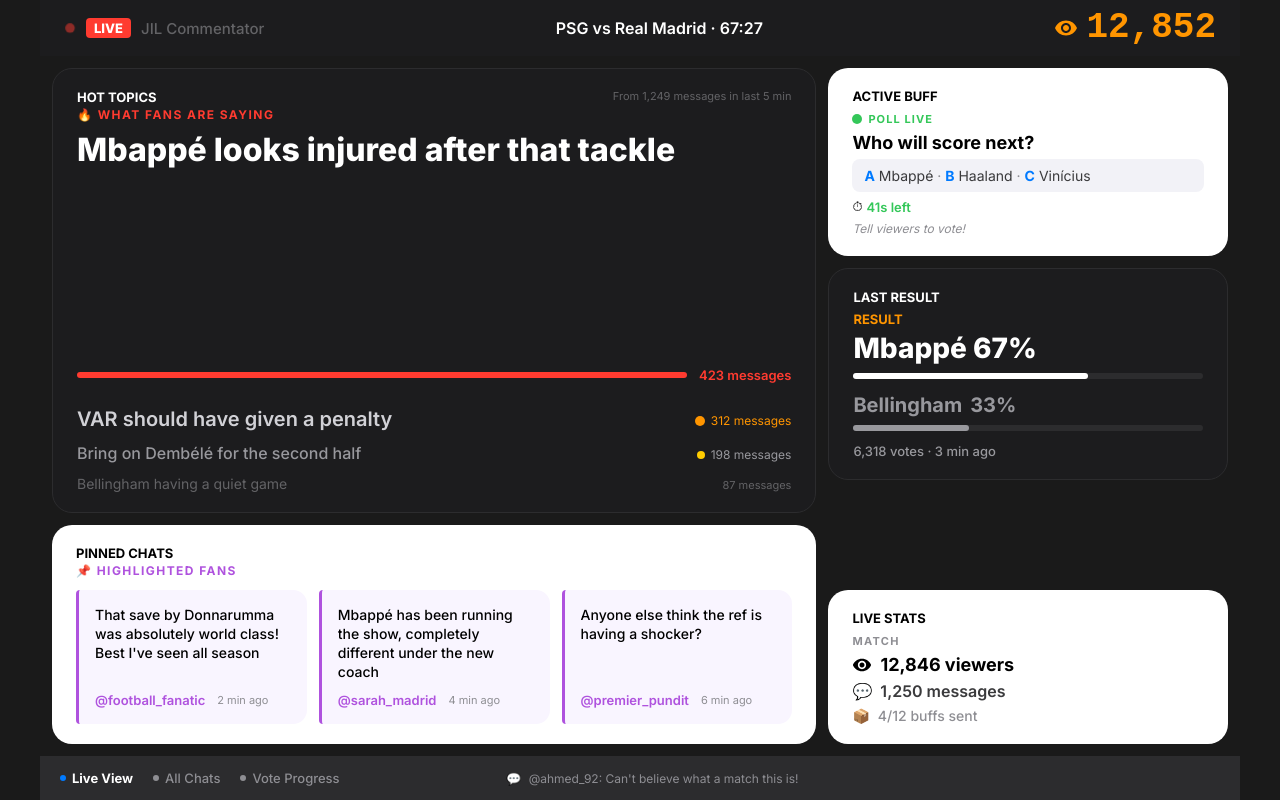
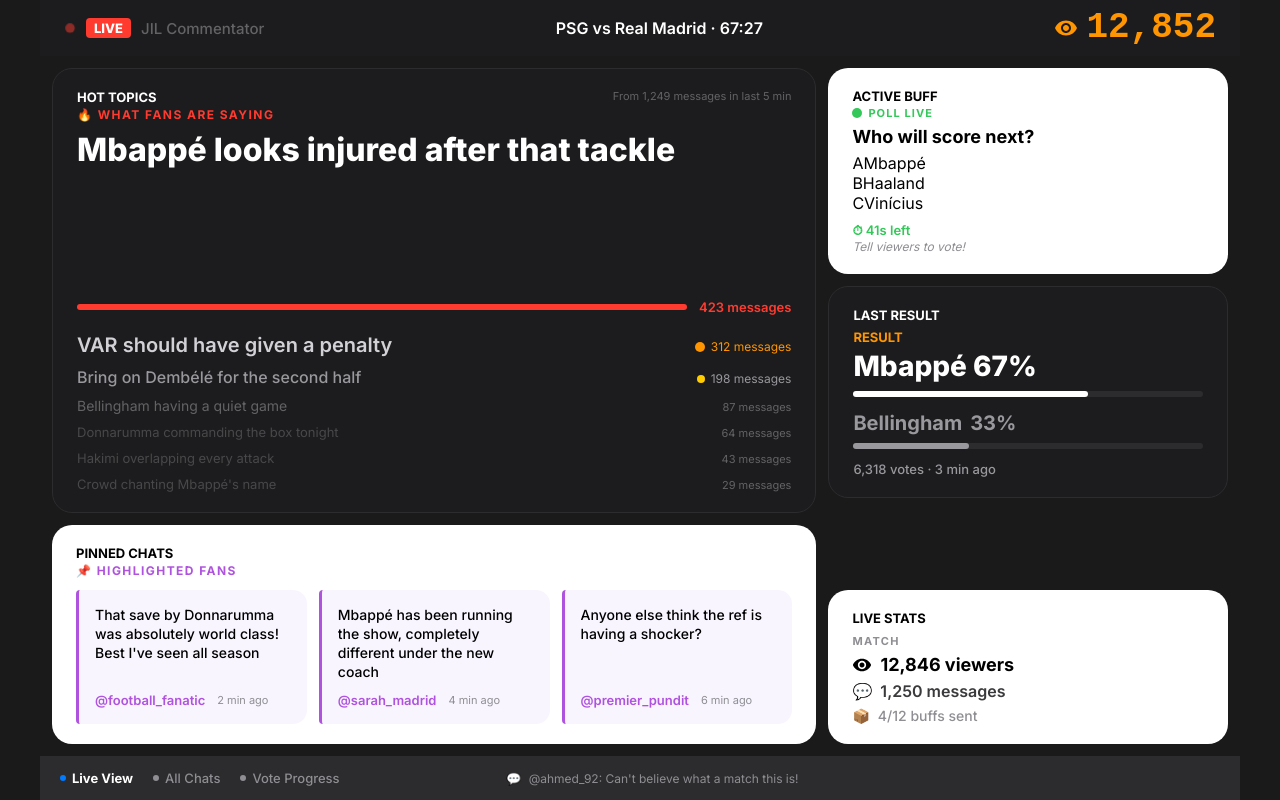
Before and after one commit to sajithamma/buff-commendatore, a Preact app: page / in a window 1280 px wide. Built offline with nearby package versions, Linux system fonts and the light colour scheme.

Commit message:
imrpved ux

```diff
--- a/src/components/ActiveBuff.tsx
+++ b/src/components/ActiveBuff.tsx
@@ -7,27 +7,32 @@
 
   if (buff.state !== "live") return null;
 
+  const isUrgent = (buff.timeLeft ?? 99) <= 10;
+
   return (
-    <div class="card white-card active-buff">
-      <div class="card-label dark">ACTIVE BUFF</div>
-      <div class="buff-live-indicator">
-        <span class="green-dot" />
-        <span class="poll-live-label">POLL LIVE</span>
+    <div class={`card white-card active-buff ${isUrgent ? "buff-urgent" : ""}`}>
+      <div class="buff-header">
+        <div class="card-label dark">ACTIVE BUFF</div>
+        <div class="buff-live-indicator">
+          <span class="green-dot pulse-green" />
+          <span class="poll-live-label">POLL LIVE</span>
+        </div>
       </div>
       <div class="buff-question">{buff.question}</div>
-      <div class="buff-options">
+      <div class="buff-options-list">
         {buff.options?.map((opt, i) => (
-          <span class="buff-option" key={i}>
-            <span class="option-letter">{optionLetters[i]}</span> {opt}
-            {i < (buff.options?.length ?? 0) - 1 && <span class="option-sep"> · </span>}
-          </span>
+          <div class="buff-option-row" key={i}>
+            <span class="option-badge">{optionLetters[i]}</span>
+            <span class="option-name">{opt}</span>
+          </div>
         ))}
       </div>
-      <div class="buff-timer">
-        <span class="timer-icon">⏱</span>
-        <span class="timer-value">{buff.timeLeft}s left</span>
+      <div class="buff-footer">
+        <div class={`buff-timer-pill ${isUrgent ? "timer-urgent" : ""}`}>
+          <span class="timer-value">⏱ {buff.timeLeft}s left</span>
+        </div>
+        <div class="buff-cta">Tell viewers to vote!</div>
       </div>
-      <div class="buff-cta">Tell viewers to vote!</div>
     </div>
   );
 }
--- a/src/components/HotTopics.tsx
+++ b/src/components/HotTopics.tsx
@@ -1,4 +1,13 @@
 import { useTopics, useMessageCount } from "../hooks/useSimulation";
+
+const topicStyles = [
+  { textClass: "topic-2-text", countClass: "orange", dot: "orange-dot" },
+  { textClass: "topic-3-text", countClass: "yellow", dot: "yellow-dot" },
+  { textClass: "topic-4-text", countClass: "gray", dot: null },
+  { textClass: "topic-5-text", countClass: "gray", dot: null },
+  { textClass: "topic-5-text", countClass: "gray", dot: null },
+  { textClass: "topic-5-text", countClass: "gray", dot: null },
+];
 
 export function HotTopics() {
   const { topics, animKey } = useTopics();
@@ -18,34 +27,27 @@
         {/* Topic 1 — Hero */}
         <div class="topic topic-1 slide-in">
           <div class="topic-1-text">{topics[0].text}</div>
+        </div>
+
+        {/* Heat bar + secondary topics grouped at bottom */}
+        <div class="topics-bottom">
           <div class="heat-bar-container">
             <div class="heat-bar" />
             <span class="heat-bar-count">{topics[0].messages} messages</span>
           </div>
-        </div>
 
-        {/* Topic 2 */}
-        <div class="topic topic-2 slide-in" style="animation-delay: 0.05s">
-          <span class="topic-2-text">{topics[1].text}</span>
-          <span class="topic-count orange">
-            <span class="topic-dot orange-dot" />
-            {topics[1].messages} messages
-          </span>
-        </div>
-
-        {/* Topic 3 */}
-        <div class="topic topic-3 slide-in" style="animation-delay: 0.1s">
-          <span class="topic-3-text">{topics[2].text}</span>
-          <span class="topic-count yellow">
-            <span class="topic-dot yellow-dot" />
-            {topics[2].messages} messages
-          </span>
-        </div>
-
-        {/* Topic 4 */}
-        <div class="topic topic-4 slide-in" style="animation-delay: 0.15s">
-          <span class="topic-4-text">{topics[3].text}</span>
-          <span class="topic-count gray">{topics[3].messages} messages</span>
+          {topics.slice(1).map((topic, i) => {
+            const style = topicStyles[i] || topicStyles[topicStyles.length - 1];
+            return (
+              <div class={`topic slide-in`} style={`animation-delay: ${(i + 1) * 0.05}s`} key={i}>
+                <span class={style.textClass}>{topic.text}</span>
+                <span class={`topic-count ${style.countClass}`}>
+                  {style.dot && <span class={`topic-dot ${style.dot}`} />}
+                  {topic.messages} messages
+                </span>
+              </div>
+            );
+          })}
         </div>
       </div>
     </div>
--- a/src/data.ts
+++ b/src/data.ts
@@ -29,18 +29,27 @@
     { text: "VAR should have given a penalty", messages: 312, heat: "orange" },
     { text: "Bring on Dembélé for the second half", messages: 198, heat: "yellow" },
     { text: "Bellingham having a quiet game", messages: 87, heat: "gray" },
+    { text: "Donnarumma commanding the box tonight", messages: 64, heat: "gray" },
+    { text: "Hakimi overlapping every attack", messages: 43, heat: "gray" },
+    { text: "Crowd chanting Mbappé's name", messages: 29, heat: "gray" },
   ],
   [
     { text: "GOAL! Mbappé scores despite the injury!", messages: 891, heat: "red" },
     { text: "What a cross from Hakimi", messages: 445, heat: "orange" },
     { text: "PSG deserved that lead", messages: 267, heat: "yellow" },
     { text: "Real Madrid need to wake up", messages: 134, heat: "gray" },
+    { text: "Ancelotti looks furious on the touchline", messages: 98, heat: "gray" },
+    { text: "That celebration was iconic", messages: 72, heat: "gray" },
+    { text: "Commentators going absolutely wild", messages: 41, heat: "gray" },
   ],
   [
     { text: "Vinícius Jr with a stunning dribble", messages: 567, heat: "red" },
     { text: "This match deserves extra time", messages: 389, heat: "orange" },
     { text: "Both keepers having incredible games", messages: 234, heat: "yellow" },
     { text: "The atmosphere must be electric", messages: 156, heat: "gray" },
+    { text: "Midfield battle is intense tonight", messages: 112, heat: "gray" },
+    { text: "Sub incoming for Real Madrid", messages: 78, heat: "gray" },
+    { text: "Fans on their feet non-stop", messages: 35, heat: "gray" },
   ],
 ];
 
--- a/src/style.css
+++ b/src/style.css
@@ -235,7 +235,6 @@
   display: flex;
   flex-direction: column;
   flex: 1;
-  gap: 12px;
 }
 
 .topic {
@@ -246,8 +245,13 @@
 
 .topic-1 {
   flex-direction: column;
-  margin-bottom: 4px;
-  flex: 1;
+}
+
+.topics-bottom {
+  display: flex;
+  flex-direction: column;
+  gap: 10px;
+  margin-top: auto;
 }
 
 .topic-1-text {
@@ -297,6 +301,12 @@
   font-size: 14px;
   font-weight: 400;
   color: var(--text-secondary);
+}
+
+.topic-5-text {
+  font-size: 13px;
+  font-weight: 400;
+  color: #48484a;
 }
 
 .topic-count {
```
Also changed, not shown: .claude/settings.local.json (added), 1 other file (tests, documents, lock files or other folders).
